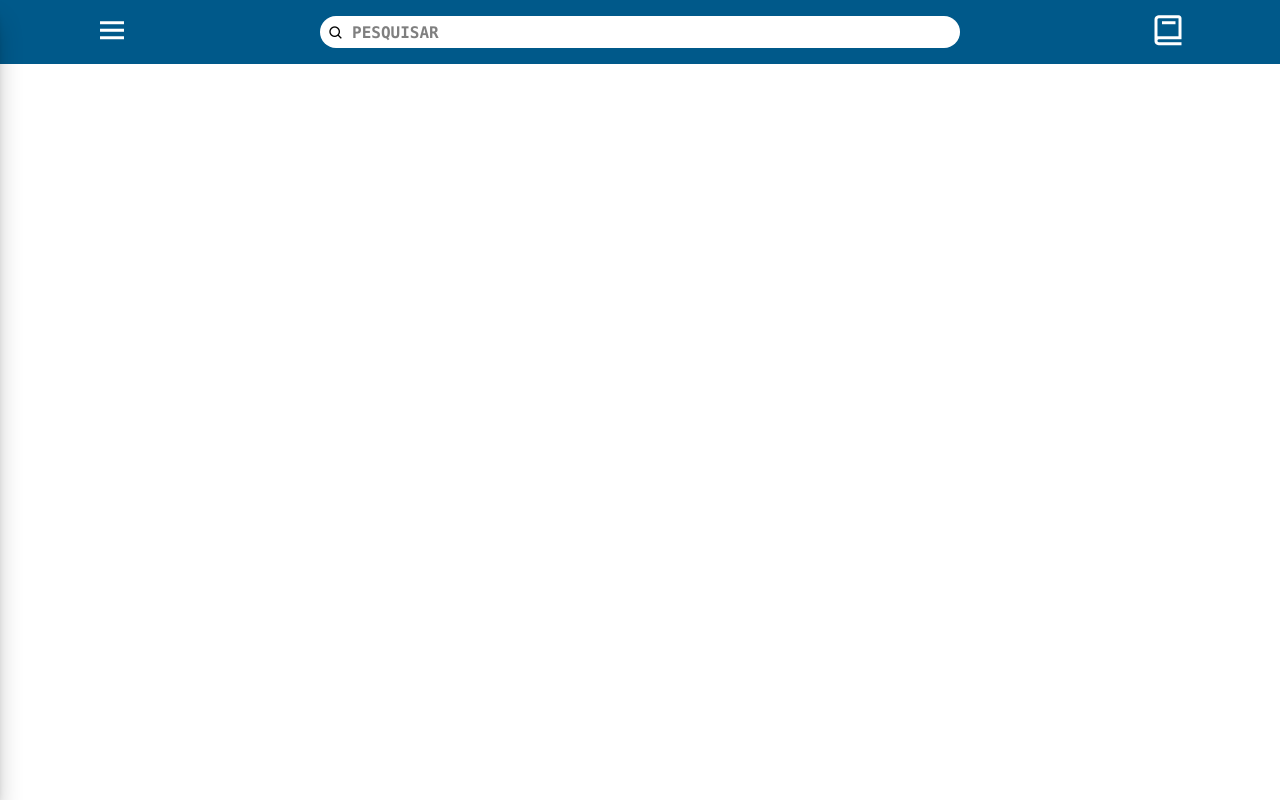
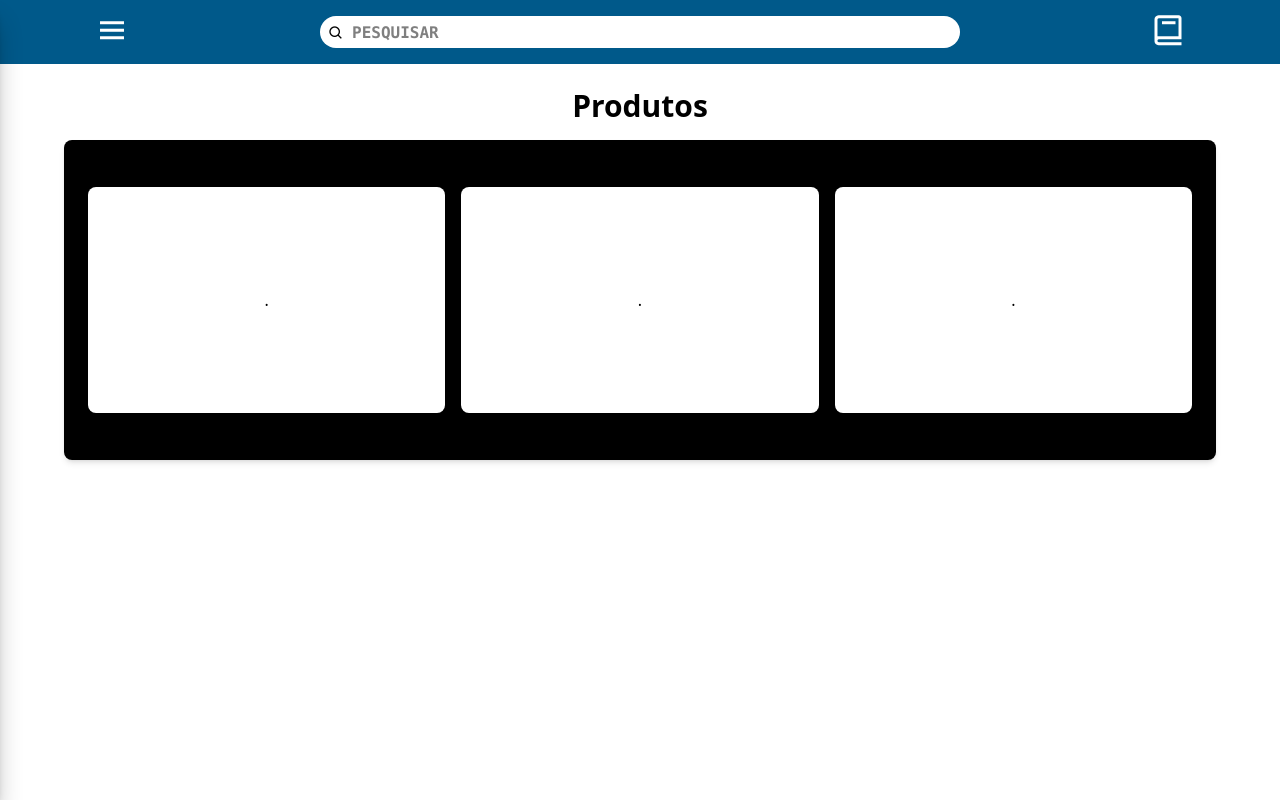
Before and after one commit to Cai0Sant0/ProjetoPessoal, a React (Vite) app: page / in a window 1280 px wide. Built offline with nearby package versions, Linux system fonts and the light colour scheme.

Commit message:
comeco produtos

```diff
--- a/src/App.jsx
+++ b/src/App.jsx
@@ -8,6 +8,22 @@ function App() {
         <>
             <Navbar onMenuClick={() => setSidebarOpen(true)} />
             <Sidebar open={sidebarOpen} onClose={() => setSidebarOpen(false)} />
+            <main className="p-6 h-full w-full flex flex-col items-center justify-betweenfont-mono">
+                <h1 className="text-3xl font-bold">Produtos</h1>
+                <section className="mt-4 w-full h-80 max-w-6xl bg-black shadow-md rounded-lg p-6 flex justify-around items-center gap-4">
+                    <div className="flex flex-col items-center justify-center h-10/12 w-4xl bg-white rounded-lg shadow-lg">
+                        .
+                    </div>
+                    <div className="flex flex-col items-center justify-center h-10/12 w-4xl bg-white rounded-lg shadow-lg">
+                        .
+                    </div>
+                    <div className="flex flex-col items-center justify-center h-10/12 w-4xl bg-white rounded-lg shadow-lg">
+                        .
+                    </div>
+
+                </section>
+            </main>
+
         </>
     );
 }
--- a/src/components/listaSidebar/ListaSidebar.jsx
+++ b/src/components/listaSidebar/ListaSidebar.jsx
@@ -1,6 +1,6 @@
 function ListaSidebar(props) {
     return (
-            <li className="p-5 w-full h-17 text-left font-mono text-2xl hover:bg-yellow-400 hover:text-white transition-all duration-200 cursor-pointer">{props.nome}</li>
+            <li className="p-5 w-full h-17 text-left font-mono text-2xl hover:bg-amber-400 hover:text-white transition-all duration-200 cursor-pointer">{props.nome}</li>
     );
 }
 
--- a/src/components/sidebar/Sidebar.jsx
+++ b/src/components/sidebar/Sidebar.jsx
@@ -16,13 +16,13 @@ function Sidebar({ open, onClose }) {
                     <h1 className="text-2xl font-bold text-center font-mono">MENU</h1>
                     <i className="bx  bx-x  cursor-pointer" onClick={onClose}></i>
                 </div>
-                <ul className="flex w-full text-center flex-col justify-center items-center h-10/12 gap-20 ">
+                <ul className="flex w-full bg-white text-center flex-col justify-center items-center h-10/12 gap-20 ">
                     <ListaSidebar nome="Home" />
                     <ListaSidebar nome="Sobre Nós" />
                     <ListaSidebar nome="Informações" />
                 </ul>
-                <div className="flex justify-center items-center w-full h-13 gap-1 bg-sky-900 text-white">
-                    <div className="flex items-center justify-center p-2 rounded-3xl w-1/2 hover:text-black hover:bg-yellow-400 transition-colors duration-300 cursor-pointer gap-1">
+                <div className="flex justify-center items-center w-full h-13 gap-1 bg-sky-800 text-white">
+                    <div className="flex items-center justify-center p-2 rounded-3xl w-1/2 hover:text-black hover:bg-amber-400 transition-colors duration-300 cursor-pointer gap-1">
                         <p>Telefones</p>
                         <i className="bx bx-phone"></i>
                     </div>
```
